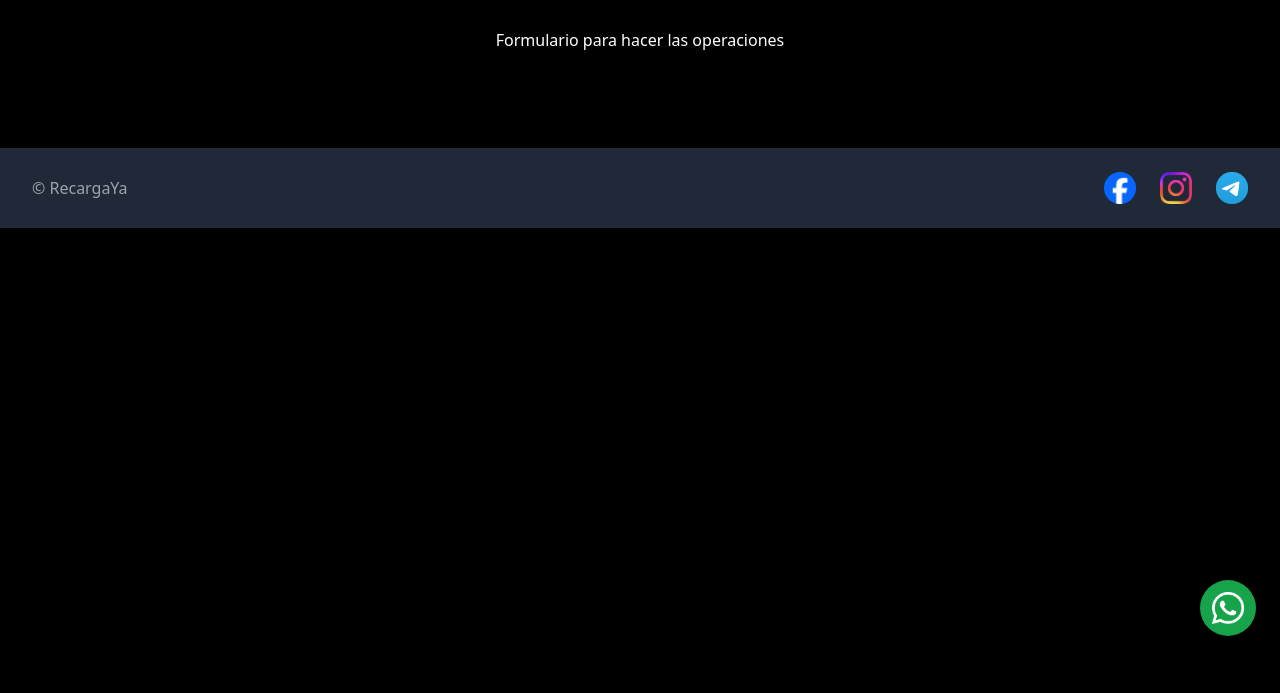
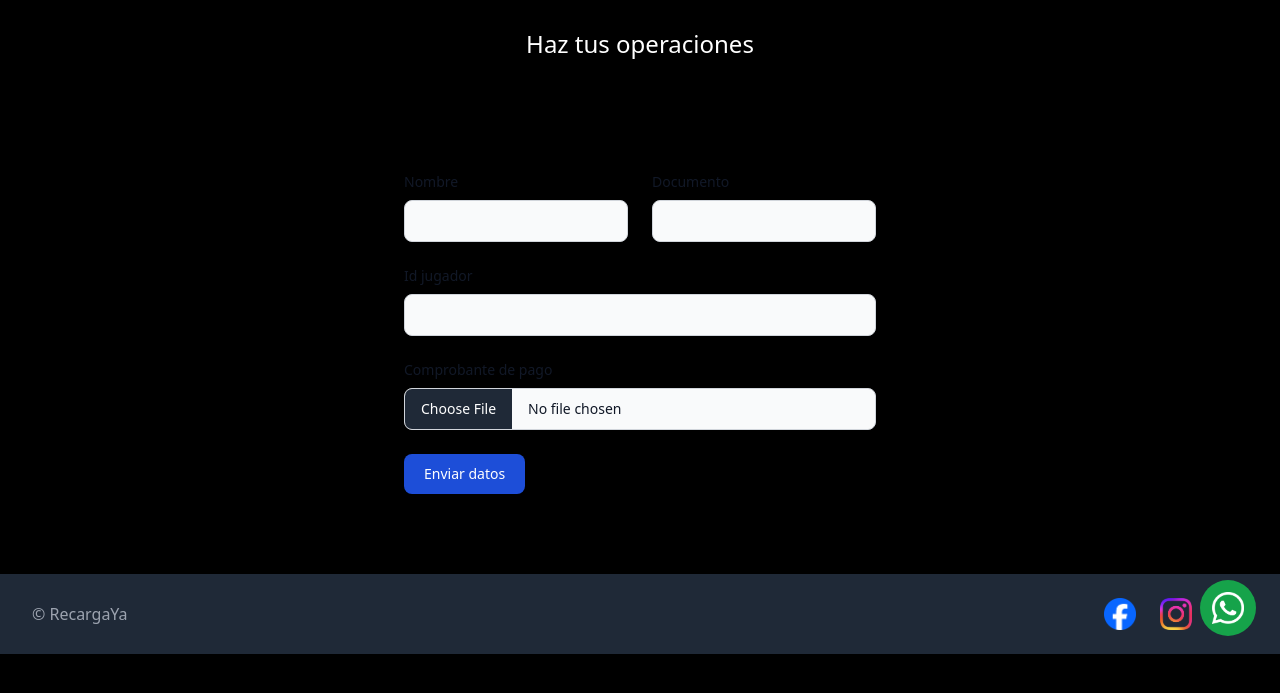
Before and after one commit to AndresR17/Precargaya, a PHP site: page /Precargaya/views/operaciones.php in a window 1280 px wide. Shown: the part 68-761 px from the top of the page. Run offline with PHP 8.4, Linux system fonts and the light colour scheme; some libraries are stand-ins or nearby versions.

Commit message:
se creo el bot y se hizo pruebas exitosas de enviar mensajes a telegram

```diff
--- a/views/operaciones.php
+++ b/views/operaciones.php
@@ -4,7 +4,34 @@ require_once(__DIR__ . '/../layouts/nav.php');
 ?>
 
 <section class="flex flex-col xl:flex-row my-[6rem] mx-5 md:mx-[2rem] lg:mx-[5rem] xl:mx-[10rem] items-center justify-center">
-    <h1 class="text-white">Formulario para hacer las operaciones</h1>
+    <h1 class="text-white text-2xl">Haz tus operaciones</h1>
+</section>
+
+<section data-aos="zoom-in-down" class="flex flex-col items-center justify-center md:space-y-6 lg:space-x-4 my-10 mx-5 md:mx-[2rem] xl:mx-[10rem] p-4">
+
+    <form method="POST" action="<?= BASE_URL . 'config/datosTelegram.php'?>" enctype="multipart/form-data" >
+        <div class="grid gap-6 mb-6 md:grid-cols-2">
+            <div>
+                <label for="name-ope" class="block mb-2 text-sm font-medium text-gray-900 dark:text-white">Nombre</label>
+                <input type="text" id="name-ope" name="name-ope" class="bg-gray-50 border border-gray-300 text-gray-900 text-sm rounded-lg focus:ring-blue-500 focus:border-blue-500 block w-full p-2.5 dark:bg-gray-700 dark:border-gray-600 dark:placeholder-gray-400 dark:text-white dark:focus:ring-blue-500 dark:focus:border-blue-500" required />
+            </div>
+            <div>
+                <label for="doc-ope" class="block mb-2 text-sm font-medium text-gray-900 dark:text-white">Documento</label>
+                <input type="text" id="doc-ope" name="doc-ope" class="bg-gray-50 border border-gray-300 text-gray-900 text-sm rounded-lg focus:ring-blue-500 focus:border-blue-500 block w-full p-2.5 dark:bg-gray-700 dark:border-gray-600 dark:placeholder-gray-400 dark:text-white dark:focus:ring-blue-500 dark:focus:border-blue-500" required />
+            </div>
+        </div>
+        <div class="mb-6">
+            <label for="idJugador-ope" class="block mb-2 text-sm font-medium text-gray-900 dark:text-white">Id jugador</label>
+            <input type="text" id="idJugador-ope" name="idJugador-ope" class="bg-gray-50 border border-gray-300 text-gray-900 text-sm rounded-lg focus:ring-blue-500 focus:border-blue-500 block w-full p-2.5 dark:bg-gray-700 dark:border-gray-600 dark:placeholder-gray-400 dark:text-white dark:focus:ring-blue-500 dark:focus:border-blue-500" required />
+        </div>
+        <div class="mb-6">
+            <label class="block mb-2 text-sm font-medium text-gray-900 dark:text-white" for="file_input">Comprobante de pago</label>
+            <input class="block w-full text-sm text-gray-900 border border-gray-300 rounded-lg cursor-pointer bg-gray-50 dark:text-gray-400 focus:outline-none dark:bg-gray-700 dark:border-gray-600 dark:placeholder-gray-400" id="file_input" name="com-ope" type="file">
+        </div>
+
+        <button type="submit" class="text-white bg-blue-700 hover:bg-blue-800 focus:ring-4 focus:outline-none focus:ring-blue-300 font-medium rounded-lg text-sm w-full sm:w-auto px-5 py-2.5 text-center dark:bg-blue-600 dark:hover:bg-blue-700 dark:focus:ring-blue-800">Enviar datos</button>
+    </form>
+
 </section>
 
 <?php require_once(__DIR__ . '/../layouts/footer.php') ?>
```
Also changed, not shown: config/datosTelegram.php (added, +52 -0 lines), 1 other file.
